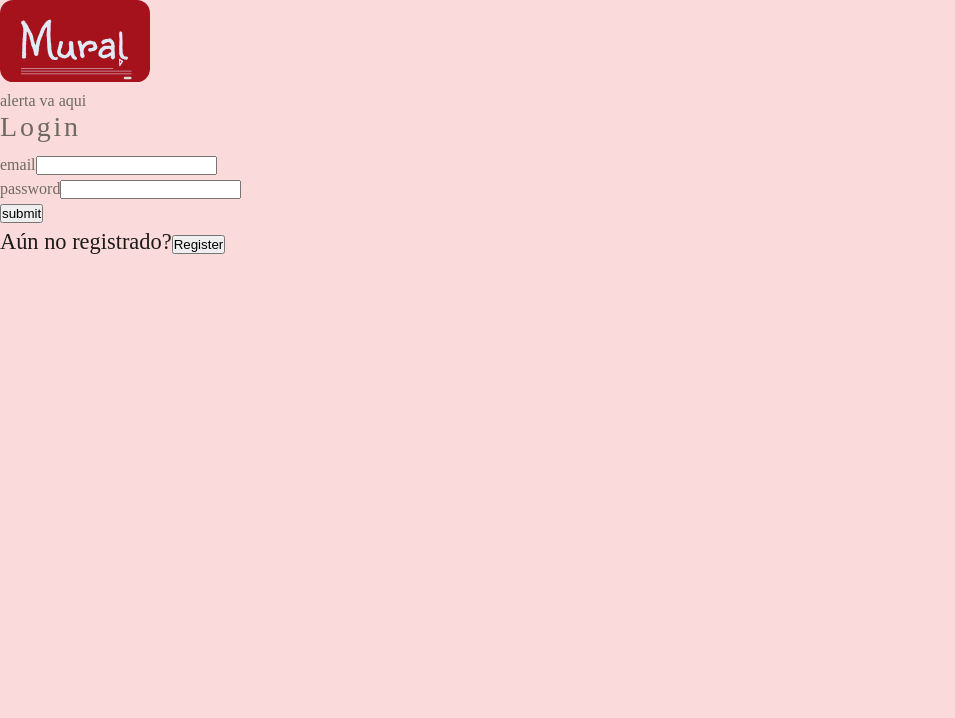
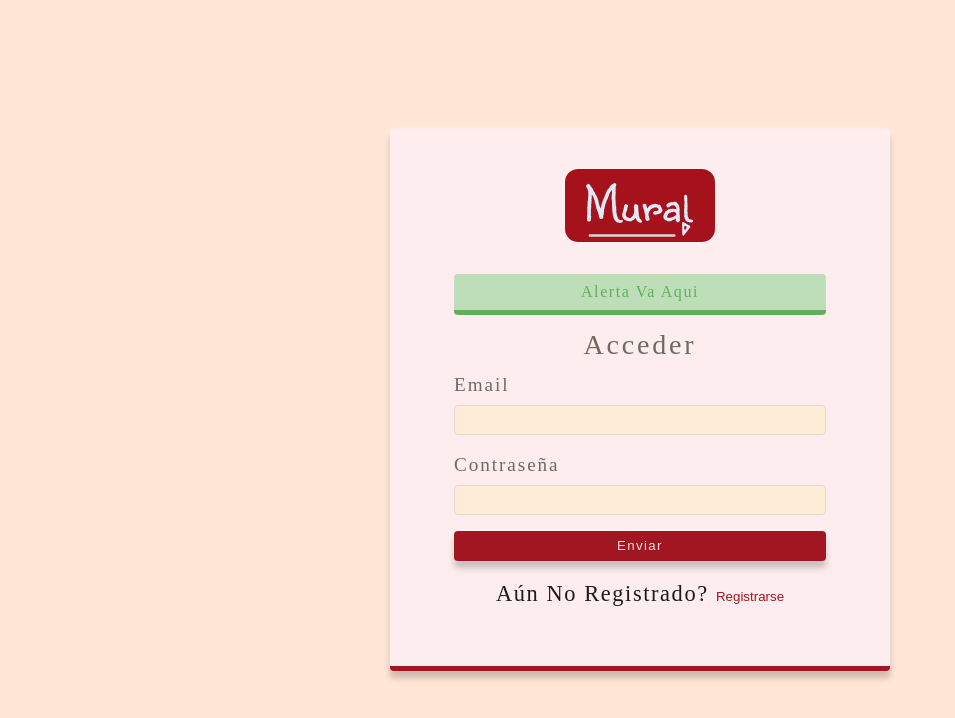
Before and after one commit to Fc0S4b/muralMERN, a React (Create React App) app in the folder client/: page /register in a window 1280 px wide. Shown: the top 718 px of the page, without its empty margins (0-955 px from the left). Built offline with nearby package versions, Linux system fonts and the light colour scheme; the HTML template or start-up script is replaced by a standard one; a web font is replaced by a local one.

Commit message:
register, alert styles

```diff
--- /dev/null
+++ b/client/src/assets/wrappers/RegisterWrapper.js
@@ -0,0 +1,33 @@
+import styled from 'styled-components';
+
+const Wrapper = styled.section`
+  display: grid;
+  place-content: center;
+  text-transform: capitalize;
+  letter-spacing: var(--spacing);
+  background: var(--color-2-100);
+  .logo {
+    display: block;
+    margin: 0 auto;
+    margin-bottom: 2rem;
+  }
+  h3 {
+    text-align: center;
+  }
+  p {
+    text-align: center;
+    margin: 1rem;
+  }
+  .form {
+    max-width: 500px;
+    border-bottom: 5px solid var(--primary-500);
+  }
+  .member-btn {
+    background: transparent;
+    border: transparent;
+    cursor: pointer;
+    color: var(--primary-500);
+  }
+`;
+
+export default Wrapper;
--- a/client/src/components/Alert.js
+++ b/client/src/components/Alert.js
@@ -1,4 +1,4 @@
 const Alert = () => {
-  return <div>alerta va aqui</div>;
+  return <div className="alert alert-success">alerta va aqui</div>;
 };
 export default Alert;
--- a/client/src/components/FormRow.js
+++ b/client/src/components/FormRow.js
@@ -1,9 +1,17 @@
 const FormRow = ({ type, name, value, handleChange, labelText }) => {
   return (
-    <div>
-      <label htmlFor={name}>{labelText || name}</label>
+    <div className="form-row">
+      <label htmlFor={name} className="form-label">
+        {labelText || name}
+      </label>
 
-      <input type={type} value={value} name={name} onChange={handleChange} />
+      <input
+        type={type}
+        value={value}
+        className="form-input"
+        name={name}
+        onChange={handleChange}
+      />
     </div>
   );
 };
--- a/client/src/index.css
+++ b/client/src/index.css
@@ -61,7 +61,7 @@ Globals
   --clr-red-dark:hsl(356, 80%, 52%);
   --clr-red-light:hsl(356, 80%, 70%);
   --clr-green-dark:hsl(114, 35%, 52%);
-  --clr-green-light: hsl(114, 35%, 70%);
+  --clr-green-light: hsl(114, 35%, 80%);
   --clr-yellow-dark:hsl(58, 94%, 52%);
   --clr-yellow-light:hsl(58, 94%, 70%);
   /* black and white */
@@ -86,6 +86,7 @@ Globals
   --wide-line-height: 2em;
   --spacing: 0.1em;
   --font-family: 'Sunshiney', cursive;
+  --smallText: 1.2rem;
 
 
  }
@@ -205,3 +206,81 @@ cursor: pointer;
   font-size: 1.4rem;
   padding: 0.5rem 1.20rem;
 }
+.btn-block{
+  width: 100%;
+}
+
+/* form */
+
+.form {
+  width: 85vw;
+  max-width: var(--fixed-width);
+  background: var(--clr-white);
+  border-radius: var(--radius);
+  box-shadow: var(--offset-shadow);
+  padding: 2.5rem 4rem;
+  margin: 0rem auto;
+  transition: var(--transition);
+}
+
+.form:hover {
+  box-shadow: var(--inset-shadow);
+}
+.form-label {
+  display: block;
+  font-size: var(--smallText);
+  margin-bottom: 0.3rem;
+  text-transform: capitalize;
+  letter-spacing: var(--spacing);
+}
+.form-input,
+.form-textarea,
+.form-select {
+  width: 100%;
+  padding: 0.375rem 0.75rem;
+  border-radius: var(--radius);
+  background: var(--color-3-100);
+  border: 1px solid var(--grey-200);
+}
+.form-input,
+.form-select,
+.btn-block {
+  height: 30px;
+}
+.form-row {
+  margin-bottom: 1rem;
+}
+
+.form-textarea {
+  height: 7rem;
+}
+::placeholder {
+  font-family: inherit;
+  color: var(--grey-400);
+}
+.form-alert {
+  color: var(--clr-red-dark);
+  letter-spacing: var(--spacing);
+  text-transform: capitalize;
+}
+
+/* alerts */
+.alert {
+  padding: 0.375rem 0.75rem;
+  margin-bottom: 1rem;
+  border-color: transparent;
+  border-radius: var(--radius);
+  text-align: center;
+  letter-spacing: var(--spacing);
+}
+
+.alert-danger {
+  color: var(--clr-red-dark);
+  border-bottom: 5px solid var(--clr-red-dark);
+  background: var(--primary-100);
+}
+.alert-success {
+  color: var(--clr-green-dark);
+   border-bottom: 5px solid var(--clr-green-dark);
+  background: var(--clr-green-light);
+}
--- a/client/src/pages/Landing.js
+++ b/client/src/pages/Landing.js
@@ -17,7 +17,7 @@ const Landing = () => {
             comunidad.
           </p>
           <Link to="/register" className="btn btn-hero">
-            Login/Register
+            Acceder/Registrarse
           </Link>
         </div>
       </div>
--- a/client/src/pages/Register.js
+++ b/client/src/pages/Register.js
@@ -1,5 +1,6 @@
 import { useState, useEffect } from 'react';
 import { Logo, FormRow, Alert } from '../components';
+import Wrapper from '../assets/wrappers/RegisterWrapper';
 
 const initialState = {
   name: '',
@@ -25,14 +26,15 @@ const Register = () => {
     console.log(e.target);
   };
   return (
-    <form onSubmit={onSubmit}>
+    <Wrapper className="full-page">
+      <form className="form" onSubmit={onSubmit}>
         <Logo />
         {values.showAlert && <Alert />}
-      <h3>{values.isMember ? 'Login' : 'Register'}</h3>
+        <h3>{values.isMember ? 'Acceder' : 'Registrarse'}</h3>
         {!values.isMember && (
           <FormRow
             type="text"
-          name="name"
+            name="nombre"
             value={values.name}
             handleChange={handleChange}
           />
@@ -45,19 +47,22 @@ const Register = () => {
         />
         <FormRow
           type="password"
-        name="password"
+          name="contraseña"
           value={values.password}
           handleChange={handleChange}
         />
 
-      <button type="submit">submit</button>
+        <button type="submit" className="btn btn-block">
+          Enviar
+        </button>
         <p>
-        {values.isMember ? 'Aún no registrado?' : 'Ya estás registrado?'}
-        <button type="button" onClick={toggleMember}>
-          {values.isMember ? 'Register' : 'Login'}
+          {values.isMember ? 'Aún no registrado? ' : 'Ya estás registrado? '}
+          <button type="button" className="member-btn" onClick={toggleMember}>
+            {values.isMember ? 'Registrarse' : 'Acceder'}
           </button>
         </p>
       </form>
+    </Wrapper>
   );
 };
 export default Register;
```
Also changed, not shown: client/src/assets/images/logo.svg. Lines whose indentation alone changed are shown as unchanged.
